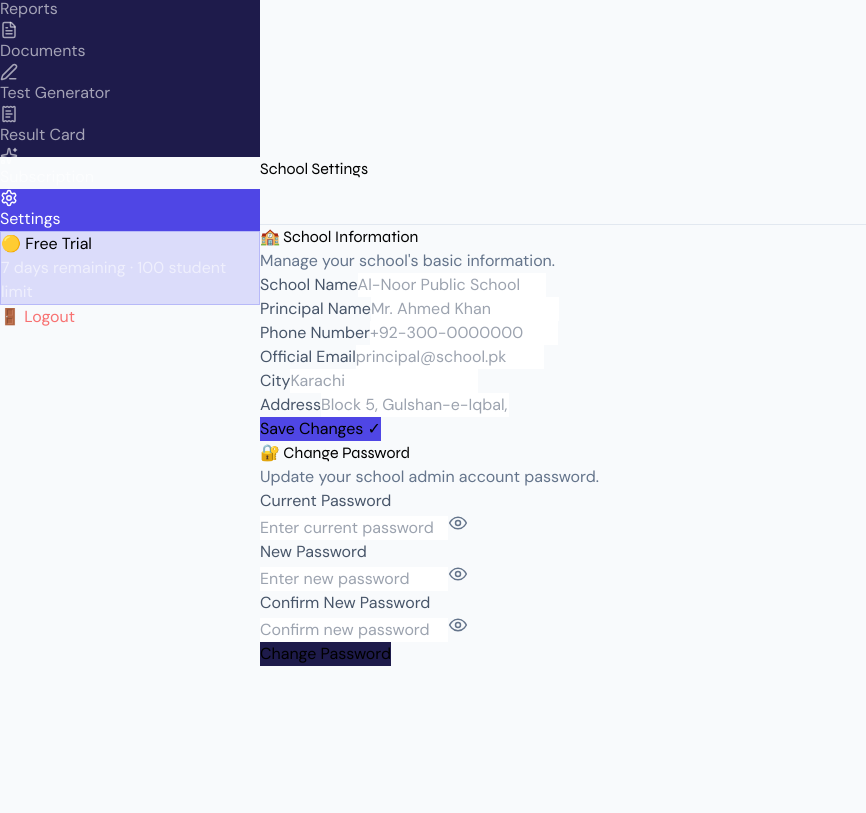
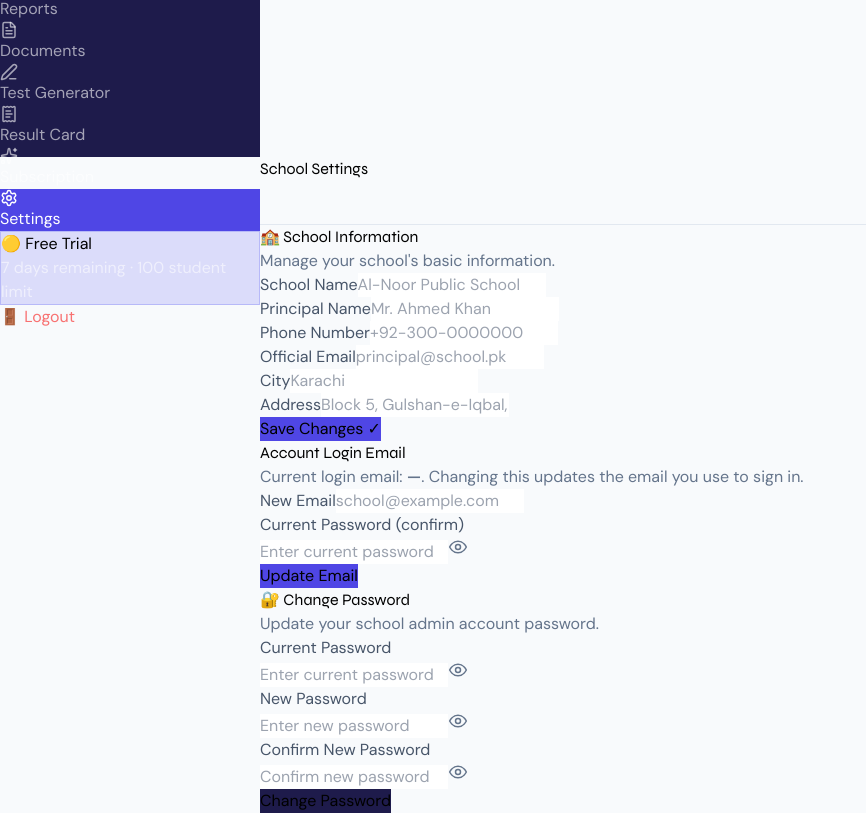
Before and after one commit to P0lygonHunter/vends-frontend, a React (Vite) app in the folder client/: page /settings in a window 1280 px wide. Shown: the part 643-1456 px from the top of the page, without its empty margins (0-866 px from the left). Before the commit the page ends 1309 px from the top, so only its background shows below. Built offline with nearby package versions, Linux system fonts and the light colour scheme; sample sign-in values are in the browser's storage.

Commit message:
fix/feat: security polish + school email + days-left sync — client/src/pages/Settings.jsx

```diff
--- a/client/src/pages/Settings.jsx
+++ b/client/src/pages/Settings.jsx
@@ -25,6 +25,12 @@ export default function Settings() {
   // ══════════════════════════════════
 
   const [currentPassword, setCurrentPassword] = useState('')
+  const [showEmailPassword, setShowEmailPassword] = useState(false)
+  const [newLoginEmail, setNewLoginEmail] = useState('')
+  const [emailChangePassword, setEmailChangePassword] = useState('')
+  const [emailSaving, setEmailSaving] = useState(false)
+  const [emailError, setEmailError] = useState('')
+  const [emailSaved, setEmailSaved] = useState(false)
   const [newPassword, setNewPassword] = useState('')
   const [confirmPassword, setConfirmPassword] = useState('')
 
@@ -74,6 +80,7 @@ export default function Settings() {
       localStorage.setItem('principalName', school.principalName || '')
       localStorage.setItem('phone', school.phone || '')
       localStorage.setItem('email', school.adminEmail || '')
+      setNewLoginEmail(school.adminEmail || '')
       localStorage.setItem('city', school.city || '')
       localStorage.setItem('address', school.address || '')
 
@@ -173,6 +180,35 @@ export default function Settings() {
       setPasswordSaving(false)
     }
   }
+
+  const handleEmailChange = async () => {
+    setEmailError('')
+    setEmailSaved(false)
+    if (!newLoginEmail || !emailChangePassword) {
+      setEmailError('New email and current password are required.')
+      return
+    }
+    try {
+      setEmailSaving(true)
+      const res = await axios.patch(`${API_BASE_URL}/school/change-email`, {
+        newEmail: newLoginEmail,
+        currentPassword: emailChangePassword,
+      })
+      if (res.data.school) {
+        localStorage.setItem('email', res.data.school.adminEmail || newLoginEmail)
+        setForm((f) => ({ ...f, email: res.data.school.adminEmail || newLoginEmail }))
+        setNewLoginEmail(res.data.school.adminEmail || newLoginEmail)
+      }
+      setEmailChangePassword('')
+      setEmailSaved(true)
+      setTimeout(() => setEmailSaved(false), 3000)
+    } catch (err) {
+      setEmailError(err.response?.data?.error || 'Unable to update email.')
+    } finally {
+      setEmailSaving(false)
+    }
+  }
+
 
   return (
     <div
@@ -429,7 +465,80 @@ export default function Settings() {
               CHANGE PASSWORD
           ══════════════════════════════════ */}
 
+
+          {/* ACCOUNT LOGIN EMAIL */}
           <div
+            className="bg-white rounded-2xl border p-7 mb-7"
+            style={{ borderColor: '#e2e8f0' }}
+          >
+            <h3 className="font-bold text-lg mb-1" style={{ fontFamily: 'Syne,sans-serif' }}>
+              Account Login Email
+            </h3>
+            <p className="text-sm mb-5" style={{ color: '#64748b' }}>
+              Current login email: <strong>{form.email || '—'}</strong>. Changing this updates the email you use to sign in.
+            </p>
+            {emailError && (
+              <div className="mb-4 px-4 py-3 rounded-xl text-sm font-semibold" style={{ background: '#fef2f2', color: '#dc2626', border: '1px solid #fecaca' }}>
+                {emailError}
+              </div>
+            )}
+            {emailSaved && (
+              <div className="mb-4 px-4 py-3 rounded-xl text-sm font-semibold" style={{ background: '#ecfdf5', color: '#047857', border: '1px solid #a7f3d0' }}>
+                Email updated successfully.
+              </div>
+            )}
+            <div className="mb-4">
+              <label className="text-xs font-semibold mb-1 block" style={{ color: '#475569' }}>New Email</label>
+              <input
+                type="email"
+                value={newLoginEmail}
+                onChange={(e) => setNewLoginEmail(e.target.value)}
+                autoComplete="off"
+                className="w-full px-4 py-3 rounded-xl border-2 text-sm outline-none"
+                style={{ borderColor: '#e2e8f0' }}
+                placeholder="school@example.com"
+              />
+            </div>
+            <div className="mb-5">
+              <label className="text-xs font-semibold mb-1 block" style={{ color: '#475569' }}>Current Password (confirm)</label>
+              <div className="relative">
+                <input
+                  type={showEmailPassword ? 'text' : 'password'}
+                  value={emailChangePassword}
+                  onChange={(e) => setEmailChangePassword(e.target.value)}
+                  autoComplete="new-password"
+                  name="school-email-confirm-password"
+                  className="w-full px-4 py-3 pr-12 rounded-xl border-2 text-sm outline-none"
+                  style={{ borderColor: '#e2e8f0' }}
+                  placeholder="Enter current password"
+                />
+                <button
+                  type="button"
+                  onMouseDown={(e) => e.preventDefault()}
+                  onClick={() => setShowEmailPassword((p) => !p)}
+                  className="absolute right-3 top-1/2 -translate-y-1/2 flex items-center justify-center w-8 h-8"
+                  style={{ background: 'transparent', border: 'none', cursor: 'pointer', color: '#64748b' }}
+                >
+                  {showEmailPassword ? (
+                    <svg width="20" height="20" viewBox="0 0 24 24" fill="none" stroke="currentColor" strokeWidth="1.8" strokeLinecap="round" strokeLinejoin="round"><path d="M2 2l20 20" /><path d="M6.7 6.7C4.9 8 3.5 9.8 2.5 12c2.1 4.5 6 7 9.5 7 1.5 0 2.9-.4 4.2-1.1" /><path d="M10.6 5.1C11.1 5 11.5 5 12 5c3.5 0 7.4 2.5 9.5 7-.6 1.3-1.4 2.4-2.3 3.4" /><path d="M9.9 9.9a3 3 0 004.2 4.2" /></svg>
+                  ) : (
+                    <svg width="20" height="20" viewBox="0 0 24 24" fill="none" stroke="currentColor" strokeWidth="1.8" strokeLinecap="round" strokeLinejoin="round"><path d="M2 12s3.5-7 10-7 10 7 10 7-3.5 7-10 7S2 12 2 12z" /><circle cx="12" cy="12" r="3" /></svg>
+                  )}
+                </button>
+              </div>
+            </div>
+            <button
+              type="button"
+              onClick={handleEmailChange}
+              disabled={emailSaving}
+              className="px-8 py-3 rounded-xl text-white font-bold text-sm"
+              style={{ background: emailSaving ? '#a5b4fc' : '#4f46e5', cursor: emailSaving ? 'not-allowed' : 'pointer', border: 'none' }}
+            >
+              {emailSaving ? 'Updating...' : 'Update Email'}
+            </button>
+          </div>
+
+<div
             className="bg-white rounded-2xl border p-8 mt-6"
             style={{ borderColor: '#e2e8f0' }}
           >
@@ -483,7 +592,10 @@ export default function Settings() {
                   value={currentPassword}
                   onChange={(e) => setCurrentPassword(e.target.value)}
                   placeholder="Enter current password"
-                  autoComplete="current-password"
+                  autoComplete="new-password"
+                  name="school-current-password-field"
+                  data-lpignore="true"
+                  data-form-type="other"
                   className="w-full px-4 py-3 pr-12 rounded-xl border-2 text-sm outline-none focus:border-indigo-500 transition-all"
                   style={{ borderColor: '#e2e8f0' }}
                 />
```
